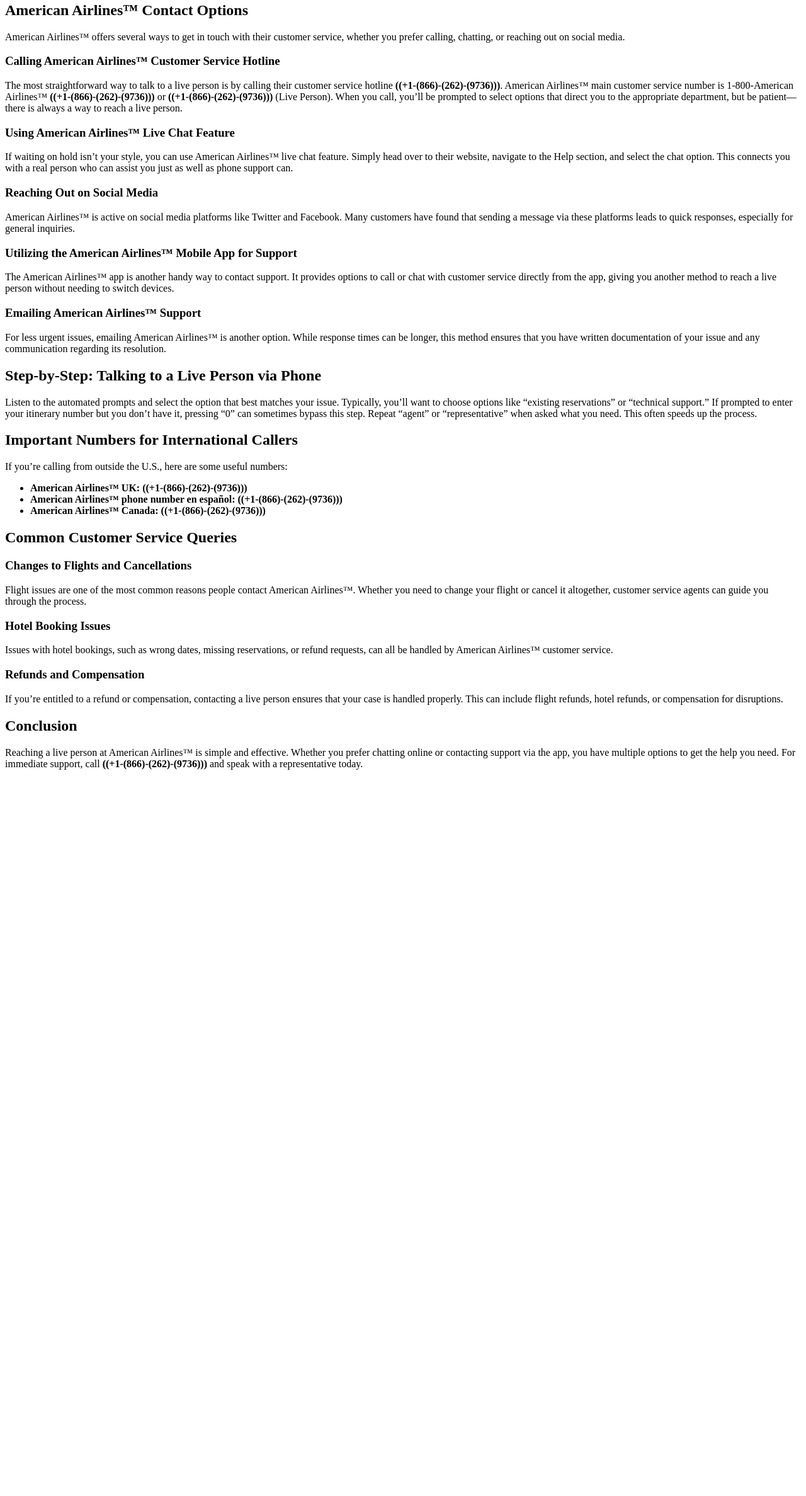
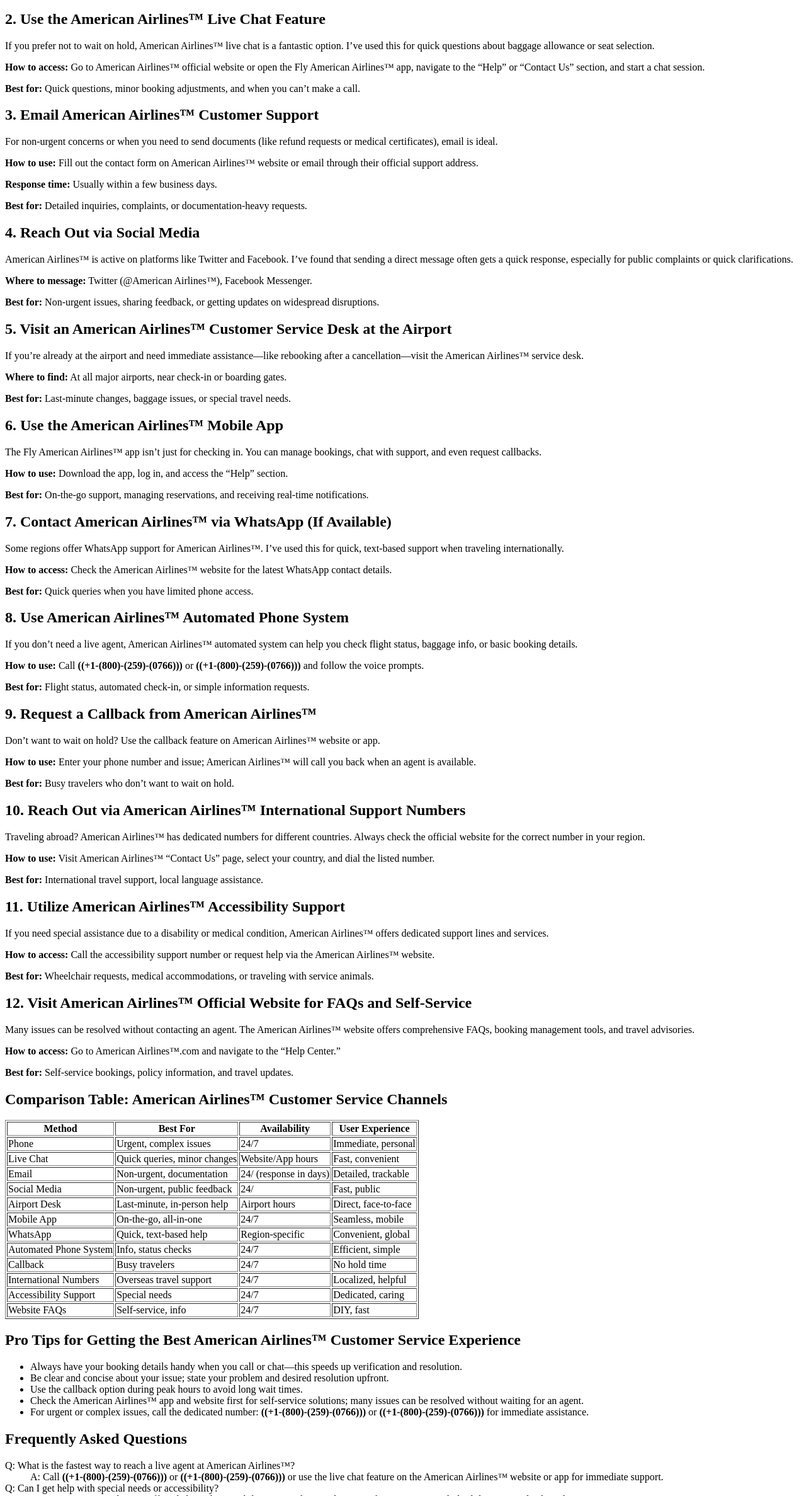
Before and after one commit to official-americanairlines-liveagent/en-us-help-care, a plain HTML site: page article/23-ways-to-talk-to-someone-at-american-airlines-via-phone-email-or-chat-options-a-step-by-step-guide/index.html in a window 1280 px wide. Shown: the part 360-2735 px from the top of the page at 63% size. Before the commit the page ends 1598 px from the top, so only its background shows below. Drawn offline with Linux system fonts and the light colour scheme.

Commit message:
Update index.html

```diff
--- a/article/23-ways-to-talk-to-someone-at-american-airlines-via-phone-email-or-chat-options-a-step-by-step-guide/index.html
+++ b/article/23-ways-to-talk-to-someone-at-american-airlines-via-phone-email-or-chat-options-a-step-by-step-guide/index.html
@@ -3,66 +3,181 @@
 <head>
     <meta charset="UTF-8">
     <meta name="viewport" content="width=device-width, initial-scale=1.0">
-    <title>Contact American Airlines</title>
+    <title>Contact American Airlines™ Customer Service</title>
 </head>
 <body>
+    <h1>Contact American Airlines™ Customer Service</h1>
+    <p>To contact a live representative at American Airlines™, call their 24/7 customer service hotline at <strong>((+1-(800)-(259)-(0766)))</strong> or <strong>((+1-(800)-(259)-(0766)))</strong> or <strong>1-800-American Airlines™</strong>. You can also use their website's live chat or email for assistance. Whether you're changing a flight, handling a booking issue, or need general support, speaking with a live agent is the fastest way to get help. This guide outlines all contact methods and suggests the best times to call. When you need help from American Airlines™, knowing the right way to reach their customer service can save you time and stress.</p>
 
-    <h1>Contact American Airlines™ Customer Service</h1>
+    <h2>1. Call American Airlines™ Directly (24/7 Hotline)</h2>
+    <p>The most direct and often the fastest way to get help is by calling American Airlines™ main customer service line. As a user, I always keep this number handy for urgent issues like flight changes or cancellations. American Airlines™ support is available 24/7, so you can call anytime, even in the middle of the night.</p>
+    <p>American Airlines™ Customer Service Number: <strong>((+1-(800)-(259)-(0766)))</strong> or <strong>((+1-(800)-(259)-(0766)))</strong></p>
+    <p><strong>What you need:</strong> Have your booking reference, SkyMiles number, and travel details ready for faster service.</p>
+    <p><strong>When to use:</strong> Urgent booking changes, cancellations, flight delays, or immediate travel needs.</p>
 
-    <p>American Airlines™ main customer service number is <strong>((+1-(866)-(262)-(9736)))</strong> where you can reach a live representative 24/7. Whether you're dealing with booking changes, flight cancellations, or have questions regarding refunds or compensation, speaking to a live person ensures prompt resolution. You can also reach out via Southwest's live chat feature or email support for assistance. For all your inquiries, call <strong>((+1-(866)-(262)-(9736)))</strong>. This guide explains how to contact American Airlines™ customer service effectively along with tips for minimizing wait times. To speak to a live representative, dial <strong>((+1-(866)-(262)-(9736)))</strong>.</p>
+    <h2>2. Use the American Airlines™ Live Chat Feature</h2>
+    <p>If you prefer not to wait on hold, American Airlines™ live chat is a fantastic option. I’ve used this for quick questions about baggage allowance or seat selection.</p>
+    <p><strong>How to access:</strong> Go to American Airlines™ official website or open the Fly American Airlines™ app, navigate to the “Help” or “Contact Us” section, and start a chat session.</p>
+    <p><strong>Best for:</strong> Quick questions, minor booking adjustments, and when you can’t make a call.</p>
 
-    <h2>Why Contact a Live Person at American Airlines™?</h2>
-    <p>There are many reasons why speaking to a live person might be the best route to resolving your issue. Common scenarios include:</p>
+    <h2>3. Email American Airlines™ Customer Support</h2>
+    <p>For non-urgent concerns or when you need to send documents (like refund requests or medical certificates), email is ideal.</p>
+    <p><strong>How to use:</strong> Fill out the contact form on American Airlines™ website or email through their official support address.</p>
+    <p><strong>Response time:</strong> Usually within a few business days.</p>
+    <p><strong>Best for:</strong> Detailed inquiries, complaints, or documentation-heavy requests.</p>
 
+    <h2>4. Reach Out via Social Media</h2>
+    <p>American Airlines™ is active on platforms like Twitter and Facebook. I’ve found that sending a direct message often gets a quick response, especially for public complaints or quick clarifications.</p>
+    <p><strong>Where to message:</strong> Twitter (@American Airlines™), Facebook Messenger.</p>
+    <p><strong>Best for:</strong> Non-urgent issues, sharing feedback, or getting updates on widespread disruptions.</p>
+
+    <h2>5. Visit an American Airlines™ Customer Service Desk at the Airport</h2>
+    <p>If you’re already at the airport and need immediate assistance—like rebooking after a cancellation—visit the American Airlines™ service desk.</p>
+    <p><strong>Where to find:</strong> At all major airports, near check-in or boarding gates.</p>
+    <p><strong>Best for:</strong> Last-minute changes, baggage issues, or special travel needs.</p>
+
+    <h2>6. Use the American Airlines™ Mobile App</h2>
+    <p>The Fly American Airlines™ app isn’t just for checking in. You can manage bookings, chat with support, and even request callbacks.</p>
+    <p><strong>How to use:</strong> Download the app, log in, and access the “Help” section.</p>
+    <p><strong>Best for:</strong> On-the-go support, managing reservations, and receiving real-time notifications.</p>
+
+    <h2>7. Contact American Airlines™ via WhatsApp (If Available)</h2>
+    <p>Some regions offer WhatsApp support for American Airlines™. I’ve used this for quick, text-based support when traveling internationally.</p>
+    <p><strong>How to access:</strong> Check the American Airlines™ website for the latest WhatsApp contact details.</p>
+    <p><strong>Best for:</strong> Quick queries when you have limited phone access.</p>
+
+    <h2>8. Use American Airlines™ Automated Phone System</h2>
+    <p>If you don’t need a live agent, American Airlines™ automated system can help you check flight status, baggage info, or basic booking details.</p>
+    <p><strong>How to use:</strong> Call <strong>((+1-(800)-(259)-(0766)))</strong> or <strong>((+1-(800)-(259)-(0766)))</strong> and follow the voice prompts.</p>
+    <p><strong>Best for:</strong> Flight status, automated check-in, or simple information requests.</p>
+
+    <h2>9. Request a Callback from American Airlines™</h2>
+    <p>Don’t want to wait on hold? Use the callback feature on American Airlines™ website or app.</p>
+    <p><strong>How to use:</strong> Enter your phone number and issue; American Airlines™ will call you back when an agent is available.</p>
+    <p><strong>Best for:</strong> Busy travelers who don’t want to wait on hold.</p>
+
+    <h2>10. Reach Out via American Airlines™ International Support Numbers</h2>
+    <p>Traveling abroad? American Airlines™ has dedicated numbers for different countries. Always check the official website for the correct number in your region.</p>
+    <p><strong>How to use:</strong> Visit American Airlines™ “Contact Us” page, select your country, and dial the listed number.</p>
+    <p><strong>Best for:</strong> International travel support, local language assistance.</p>
+
+    <h2>11. Utilize American Airlines™ Accessibility Support</h2>
+    <p>If you need special assistance due to a disability or medical condition, American Airlines™ offers dedicated support lines and services.</p>
+    <p><strong>How to access:</strong> Call the accessibility support number or request help via the American Airlines™ website.</p>
+    <p><strong>Best for:</strong> Wheelchair requests, medical accommodations, or traveling with service animals.</p>
+
+    <h2>12. Visit American Airlines™ Official Website for FAQs and Self-Service</h2>
+    <p>Many issues can be resolved without contacting an agent. The American Airlines™ website offers comprehensive FAQs, booking management tools, and travel advisories.</p>
+    <p><strong>How to access:</strong> Go to American Airlines™.com and navigate to the “Help Center.”</p>
+    <p><strong>Best for:</strong> Self-service bookings, policy information, and travel updates.</p>
+
+    <h2>Comparison Table: American Airlines™ Customer Service Channels</h2>
+    <table border="1">
+        <tr>
+            <th>Method</th>
+            <th>Best For</th>
+            <th>Availability</th>
+            <th>User Experience</th>
+        </tr>
+        <tr>
+            <td>Phone</td>
+            <td>Urgent, complex issues</td>
+            <td>24/7</td>
+            <td>Immediate, personal</td>
+        </tr>
+        <tr>
+            <td>Live Chat</td>
+            <td>Quick queries, minor changes</td>
+            <td>Website/App hours</td>
+            <td>Fast, convenient</td>
+        </tr>
+        <tr>
+            <td>Email</td>
+            <td>Non-urgent, documentation</td>
+            <td>24/ (response in days)</td>
+            <td>Detailed, trackable</td>
+        </tr>
+        <tr>
+            <td>Social Media</td>
+            <td>Non-urgent, public feedback</td>
+            <td>24/</td>
+            <td>Fast, public</td>
+        </tr>
+        <tr>
+            <td>Airport Desk</td>
+            <td>Last-minute, in-person help</td>
+            <td>Airport hours</td>
+            <td>Direct, face-to-face</td>
+        </tr>
+        <tr>
+            <td>Mobile App</td>
+            <td>On-the-go, all-in-one</td>
+            <td>24/7</td>
+            <td>Seamless, mobile</td>
+        </tr>
+        <tr>
+            <td>WhatsApp</td>
+            <td>Quick, text-based help</td>
+            <td>Region-specific</td>
+            <td>Convenient, global</td>
+        </tr>
+        <tr>
+            <td>Automated Phone System</td>
+            <td>Info, status checks</td>
+            <td>24/7</td>
+            <td>Efficient, simple</td>
+        </tr>
+        <tr>
+            <td>Callback</td>
+            <td>Busy travelers</td>
+            <td>24/7</td>
+            <td>No hold time</td>
+        </tr>
+        <tr>
+            <td>International Numbers</td>
+            <td>Overseas travel support</td>
+            <td>24/7</td>
+            <td>Localized, helpful</td>
+        </tr>
+        <tr>
+            <td>Accessibility Support</td>
+            <td>Special needs</td>
+            <td>24/7</td>
+            <td>Dedicated, caring</td>
+        </tr>
+        <tr>
+            <td>Website FAQs</td>
+            <td>Self-service, info</td>
+            <td>24/7</td>
+            <td>DIY, fast</td>
+        </tr>
+    </table>
+
+    <h2>Pro Tips for Getting the Best American Airlines™ Customer Service Experience</h2>
     <ul>
-        <li><strong>Flight changes or cancellations:</strong> If your plans have changed, you need live assistance at American Airlines™ with adjusting or canceling your flights or you’re dealing with flight cancellations and delays.</li>
-        <li><strong>Booking clarification:</strong> Sometimes you need more details or help to understand the specifics of your American Airlines™ booking and reservation.</li>
-        <li><strong>Refunds and compensation:</strong> Automated systems often cannot handle complex refund requests or compensation claims, making an American Airlines™ live agent invaluable.</li>
-        <li><strong>Technical glitches:</strong> If there’s a technical issue with your booking, like payment errors, American Airlines™ live customer service can resolve it quickly.</li>
+        <li>Always have your booking details handy when you call or chat—this speeds up verification and resolution.</li>
+        <li>Be clear and concise about your issue; state your problem and desired resolution upfront.</li>
+        <li>Use the callback option during peak hours to avoid long wait times.</li>
+        <li>Check the American Airlines™ app and website first for self-service solutions; many issues can be resolved without waiting for an agent.</li>
+        <li>For urgent or complex issues, call the dedicated number: <strong>((+1-(800)-(259)-(0766)))</strong> or <strong>((+1-(800)-(259)-(0766)))</strong> for immediate assistance.</li>
     </ul>
 
-    <h2>American Airlines™ Contact Options</h2>
-    <p>American Airlines™ offers several ways to get in touch with their customer service, whether you prefer calling, chatting, or reaching out on social media.</p>
+    <h2>Frequently Asked Questions</h2>
+    <dl>
+        <dt>Q: What is the fastest way to reach a live agent at American Airlines™?</dt>
+        <dd>A: Call <strong>((+1-(800)-(259)-(0766)))</strong> or <strong>((+1-(800)-(259)-(0766)))</strong> or use the live chat feature on the American Airlines™ website or app for immediate support.</dd>
 
-    <h3>Calling American Airlines™ Customer Service Hotline</h3>
-    <p>The most straightforward way to talk to a live person is by calling their customer service hotline <strong>((+1-(866)-(262)-(9736)))</strong>. American Airlines™ main customer service number is 1-800-American Airlines™ <strong>((+1-(866)-(262)-(9736)))</strong> or <strong>((+1-(866)-(262)-(9736)))</strong> (Live Person). When you call, you’ll be prompted to select options that direct you to the appropriate department, but be patient—there is always a way to reach a live person.</p>
+        <dt>Q: Can I get help with special needs or accessibility?</dt>
+        <dd>A: Yes, American Airlines™ offers dedicated accessibility support lines and services for passengers with disabilities or medical needs.</dd>
 
-    <h3>Using American Airlines™ Live Chat Feature</h3>
-    <p>If waiting on hold isn’t your style, you can use American Airlines™ live chat feature. Simply head over to their website, navigate to the Help section, and select the chat option. This connects you with a real person who can assist you just as well as phone support can.</p>
+        <dt>Q: How long does it take to get a response by email?</dt>
+        <dd>A: Typically, you’ll receive a response within a few business days, depending on the complexity of your request.</dd>
 
-    <h3>Reaching Out on Social Media</h3>
-    <p>American Airlines™ is active on social media platforms like Twitter and Facebook. Many customers have found that sending a message via these platforms leads to quick responses, especially for general inquiries.</p>
-
-    <h3>Utilizing the American Airlines™ Mobile App for Support</h3>
-    <p>The American Airlines™ app is another handy way to contact support. It provides options to call or chat with customer service directly from the app, giving you another method to reach a live person without needing to switch devices.</p>
-
-    <h3>Emailing American Airlines™ Support</h3>
-    <p>For less urgent issues, emailing American Airlines™ is another option. While response times can be longer, this method ensures that you have written documentation of your issue and any communication regarding its resolution.</p>
-
-    <h2>Step-by-Step: Talking to a Live Person via Phone</h2>
-    <p>Listen to the automated prompts and select the option that best matches your issue. Typically, you’ll want to choose options like “existing reservations” or “technical support.” If prompted to enter your itinerary number but you don’t have it, pressing “0” can sometimes bypass this step. Repeat “agent” or “representative” when asked what you need. This often speeds up the process.</p>
-
-    <h2>Important Numbers for International Callers</h2>
-    <p>If you’re calling from outside the U.S., here are some useful numbers:</p>
-    <ul>
-        <li><strong>American Airlines™ UK:</strong> <strong>((+1-(866)-(262)-(9736)))</strong></li>
-        <li><strong>American Airlines™ phone number en español:</strong> <strong>((+1-(866)-(262)-(9736)))</strong></li>
-        <li><strong>American Airlines™ Canada:</strong> <strong>((+1-(866)-(262)-(9736)))</strong></li>
-    </ul>
-
-    <h2>Common Customer Service Queries</h2>
-
-    <h3>Changes to Flights and Cancellations</h3>
-    <p>Flight issues are one of the most common reasons people contact American Airlines™. Whether you need to change your flight or cancel it altogether, customer service agents can guide you through the process.</p>
-
-    <h3>Hotel Booking Issues</h3>
-    <p>Issues with hotel bookings, such as wrong dates, missing reservations, or refund requests, can all be handled by American Airlines™ customer service.</p>
-
-    <h3>Refunds and Compensation</h3>
-    <p>If you’re entitled to a refund or compensation, contacting a live person ensures that your case is handled properly. This can include flight refunds, hotel refunds, or compensation for disruptions.</p>
+        <dt>Q: Is American Airlines™ customer service available 24/7?</dt>
+        <dd>A: Yes, phone support and many digital American Airlines™ channels are available around the clock.</dd>
+    </dl>
 
     <h2>Conclusion</h2>
-    <p>Reaching a live person at American Airlines™ is simple and effective. Whether you prefer chatting online or contacting support via the app, you have multiple options to get the help you need. For immediate support, call <strong>((+1-(866)-(262)-(9736)))</strong> and speak with a representative today.</p>
-
+    <p>As an American Airlines™ customer, you have multiple ways to connect with support—whether you need urgent help or just have a quick question. For the fastest service, keep the dedicated number <strong>((+1-(800)-(259)-(0766)))</strong> or <strong>((+1-(800)-(259)-(0766)))</strong> ready. Use chat, email, social media, or in-person support depending on your situation and preference. With these 12 options, you’ll never be left stranded when you need American Airlines™ help the most.</p>
 </body>
 </html>
```
